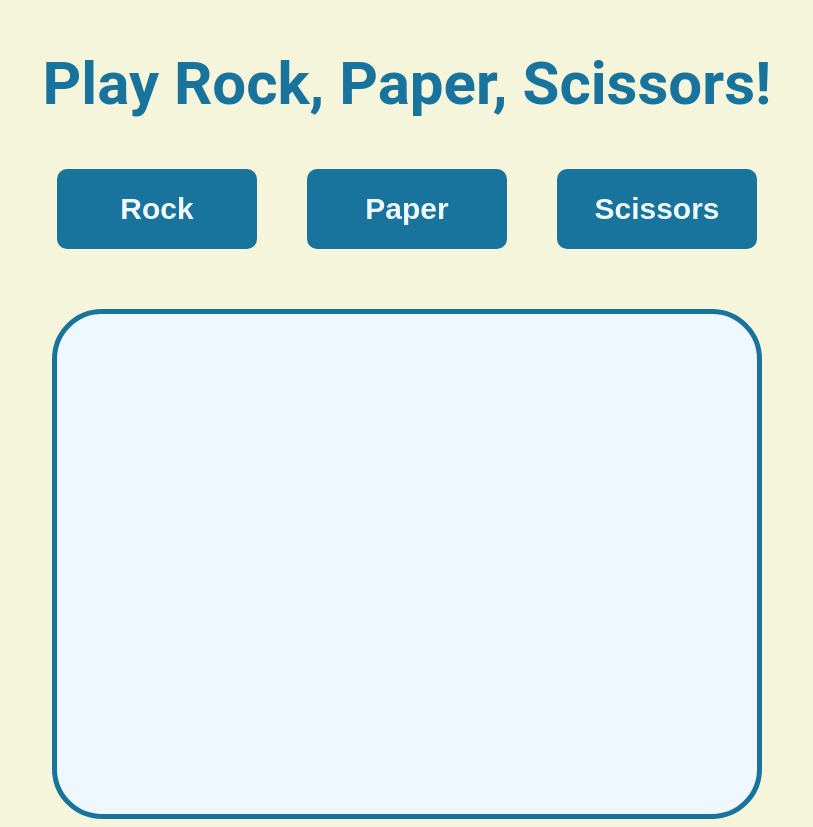
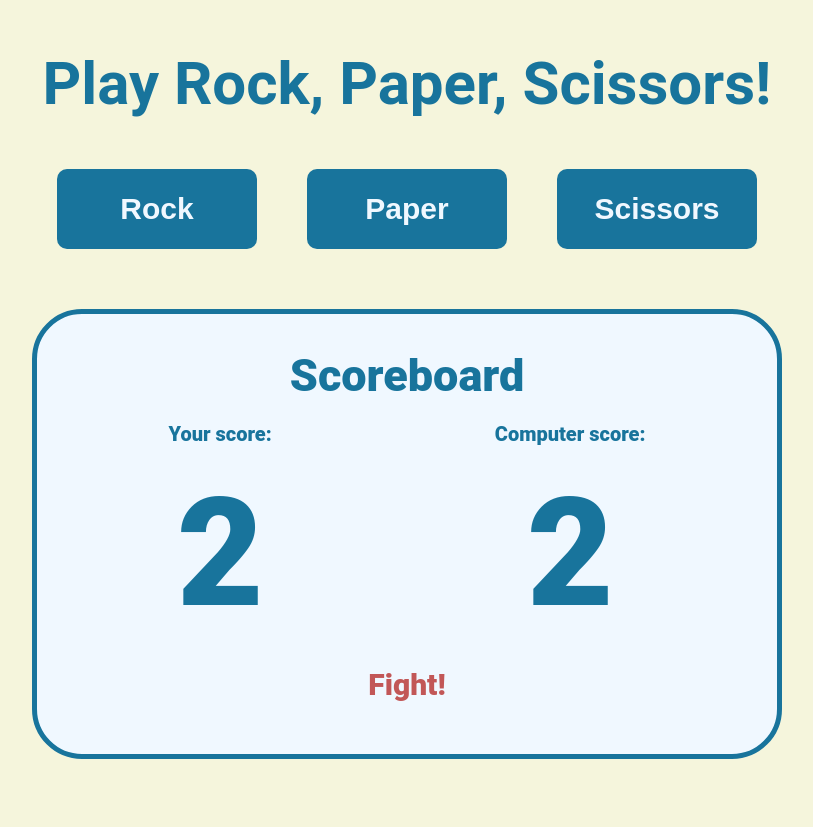
Before and after one commit to Gary21435/rock-paper-scissors, a plain HTML site: page index.html in a window 1280 px wide. Shown: the whole page, without its empty margins (233-1046 px from the left). After the commit the page ends 800 px from the top, so only its background shows below. Drawn offline with Linux system fonts and the light colour scheme.

Commit message:
Add scoreboard

```diff
--- a/index.html
+++ b/index.html
@@ -14,8 +14,18 @@
         <button class="btn" id="ssr">Scissors</button>
     </div>
     <div class="scoreboard">
-        <p id="scoreboard"></p>
-
+        <p id="scoreboard">Scoreboard</p>
+        <div id="scores">
+            <div class="scorebox">
+                <p>Your score:</p>
+                <p class="score">2</p>
+            </div>
+            <div class="scorebox">
+                <p>Computer score:</p>
+                <p class="score">2</p>
+            </div>
+        </div>
+        <p class="msg">Fight!</p>
     </div>
 
     <script src="script.js"></script> <!--this was the main problem; I put this in head and
--- a/style.css
+++ b/style.css
@@ -38,13 +38,52 @@ h1 {
     padding: auto;
 }
 
+p {
+    color: rgb(24, 116, 156);
+}
+
 .scoreboard {
     width: 700px;
-    height: 500px;
+    height: 400px;
     background-color: aliceblue;
     border: 5px solid rgb(24, 116, 156);
     border-radius: 50px;
     margin-top: 50px;
+    padding: 20px;
 
     display: flex;
+    flex-direction: column;
+    align-items: center;
 }
+
+#scoreboard {
+    font-size: 45px;
+    margin: 0;
+    margin-top: 15px;
+}
+
+#scores {
+    display: flex;
+    width: 700px;
+    justify-content: space-around;
+    font-size: 20px;
+}
+
+.scorebox {
+    display: flex;
+    flex-direction: column;
+    align-items: center;
+    gap: 0px;
+}
+
+.score {
+    font-size: 150px;
+    margin: 0;
+    margin-top: 0px;
+}
+
+.msg {
+    font-size: 30px;
+    color:rgb(194, 87, 87);
+    margin-top: 25px;
+}
```
